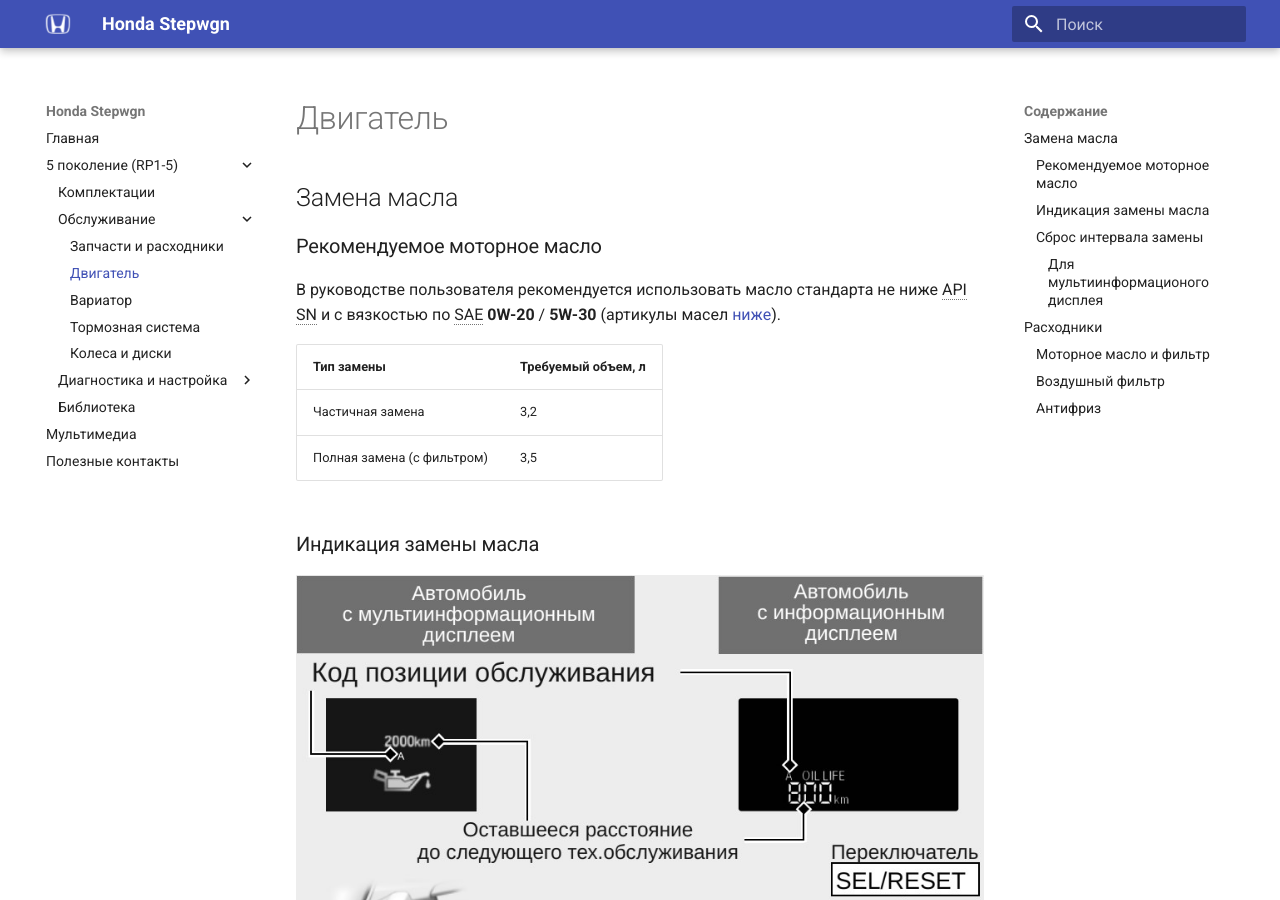
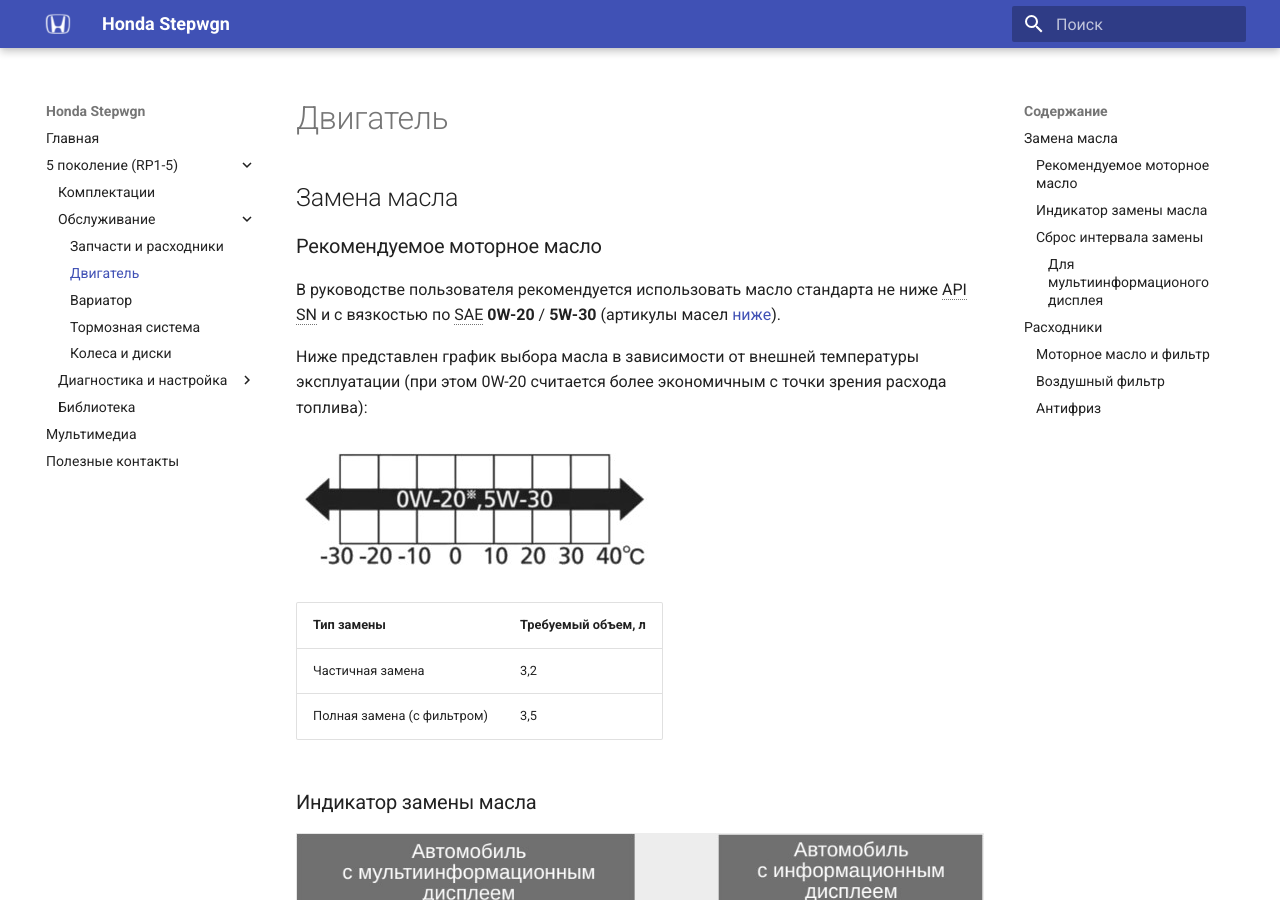
Before and after one commit to stepwgn/stepwgn.github.io, an MkDocs documentation site: the page built from docs/5g/service/engine.md, in a window 1280 px wide and 900 px high. Built offline with MkDocs 1.6.1 and Material for MkDocs 9.7.7, drawn with Linux system fonts in a browser that asks for light colours.

Commit message:
Обновлена информация по замене масла
Signed-off-by: Zakhar Petrov <46595458+zakhar-petrov@users.noreply.github.com>

```diff
--- a/docs/5g/service/engine.md
+++ b/docs/5g/service/engine.md
@@ -9,14 +9,19 @@
 В руководстве пользователя рекомендуется использовать масло стандарта не ниже API SN
 и с вязкостью по SAE **0W-20** / **5W-30** (артикулы масел [ниже](#_7)).
 
+Ниже представлен график выбора масла в зависимости от внешней температуры эксплуатации (при этом 0W-20 считается более
+экономичным с точки зрения расхода топлива):
+
+![Выбор масла в зависимости от внешней температуры](/assets/service/oil-temp.jpg)
+
 | Тип замены                 | Требуемый объем,&nbsp;л |
 |----------------------------|-------------------------|
 | Частичная замена           | 3,2                     |
 | Полная замена (с фильтром) | 3,5                     |
 
-### Индикация замены масла
+### Индикатор замены масла
 
-![Индикация замены масла](/assets/service/oil-indicator.jpg)
+![Индикатор замены масла](/assets/service/oil-indicator.jpg)
 
 !!! info ""
 
```
Also changed, not shown: docs/assets/service/oil-temp.jpg (added).
